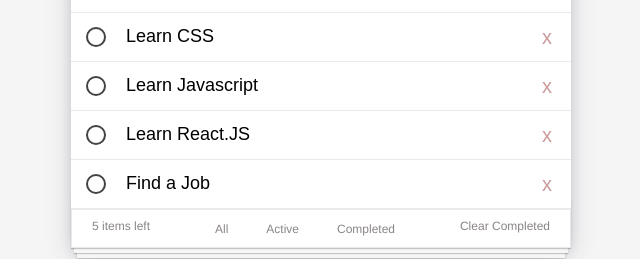
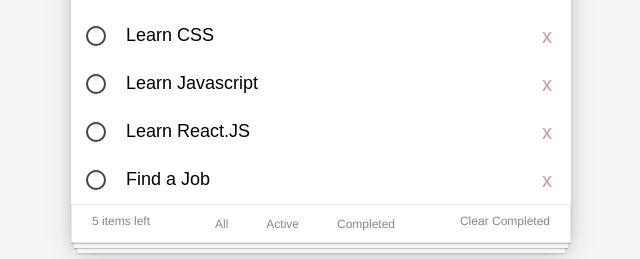
Before and after one commit to mertavcioglu/to-do-app, a React (Create React App) app: page / in a window 1280 px wide. Shown: the part 203-462 px from the top of the page, without its empty margins (319-959 px from the left). Built offline with nearby package versions, Linux system fonts and the light colour scheme.

Commit message:
Updated css

```diff
--- a/src/components/ToDoItem.css
+++ b/src/components/ToDoItem.css
@@ -2,7 +2,6 @@
   display: flex;
   width: 500px;
   height: 3rem;
-  border-bottom: 1px rgb(212, 212, 212, 0.5) solid;
   font-size: 20px;
   text-align: left;
   text-indent: 10px;
```
